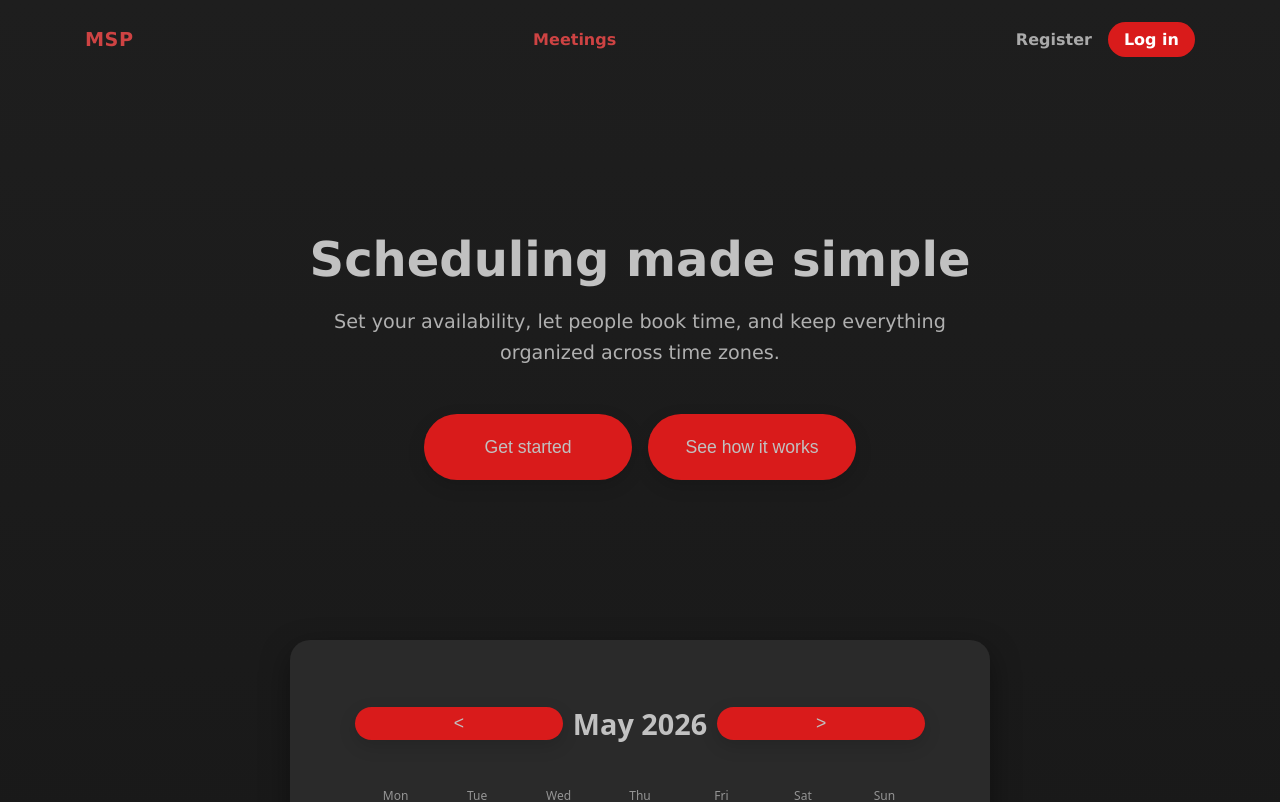
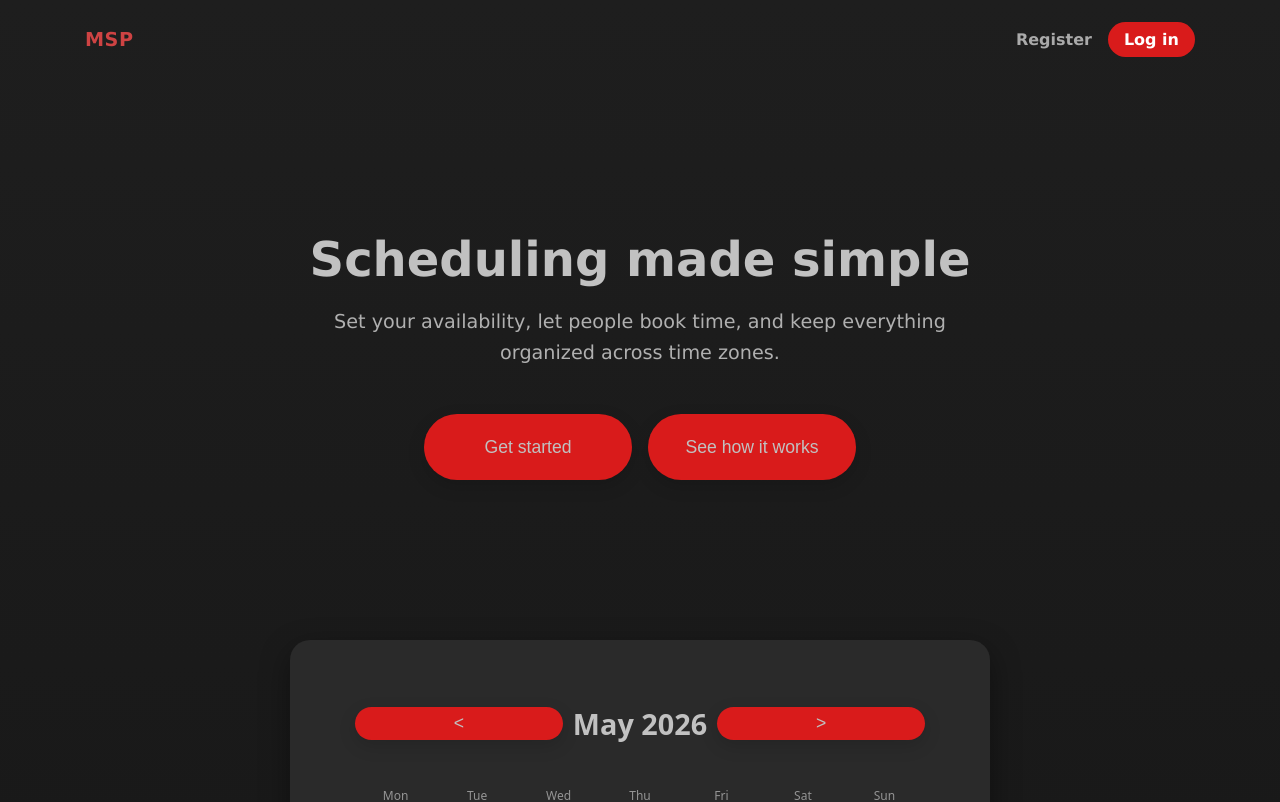
Before and after one commit to WiktorM413/meeting-scheduling-platform, a React (Vite) app in the folder frontend/: page / in a window 1280 px wide. Shown: the top 802 px of the page. Built offline with nearby package versions, Linux system fonts and the light colour scheme; no server answers.

Commit message:
Generate user only anchors only when logged in

```diff
--- a/frontend/src/Templates/Header/Header.tsx
+++ b/frontend/src/Templates/Header/Header.tsx
@@ -12,10 +12,12 @@ export default function Header()
 
 	return (
 		<div className="msp-header">
-			<MspAnchor className="msp-header-logo"     label="MSP"      navigator={navigate} to="/home" />
-			<div className="msp-header-main-routes-group">
-				<MspAnchor className="msp-header-meetings" label="Meetings" navigator={navigate} to="/meetings"/>
-			</div>
+			<MspAnchor className="msp-header-logo" label="MSP" navigator={navigate} to="/home" />
+			{isAuthenticated &&
+				<div className="msp-header-main-routes-group">
+					<MspAnchor className="msp-header-meetings" label="Meetings" navigator={navigate} to="/meetings"/>
+				</div>
+			}
 			<AccountButtons isAuthenticated={isAuthenticated}/>
 		</div>
 	)
```
